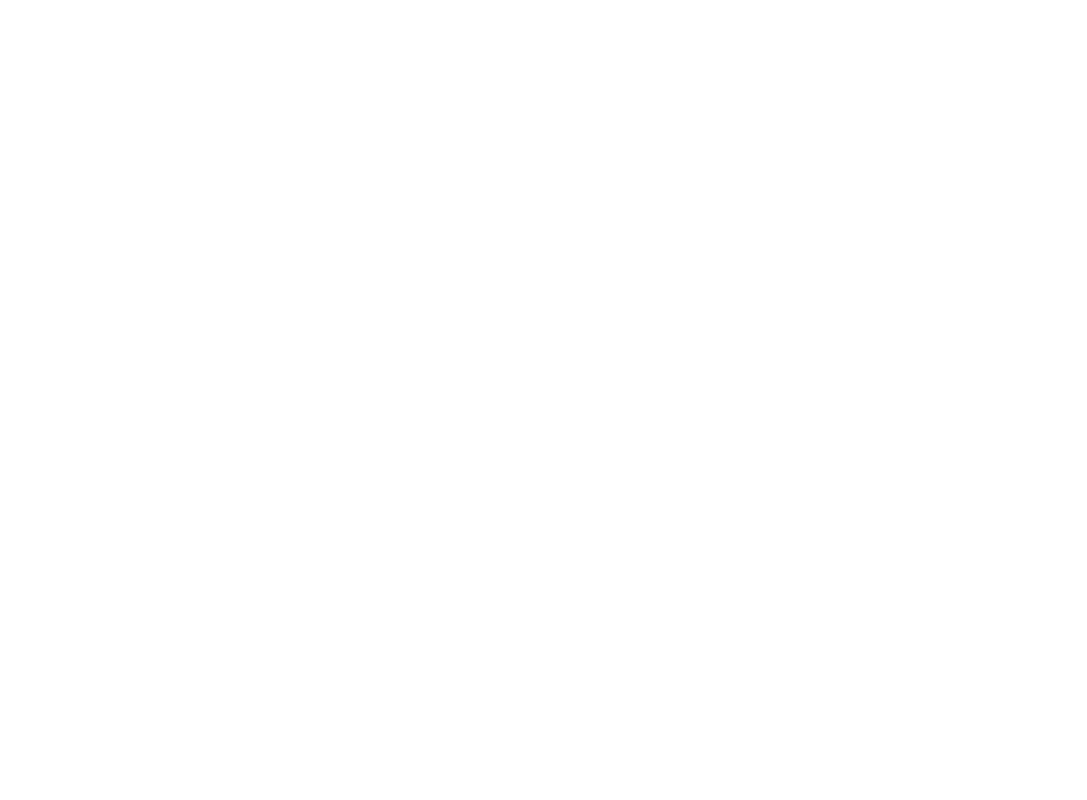
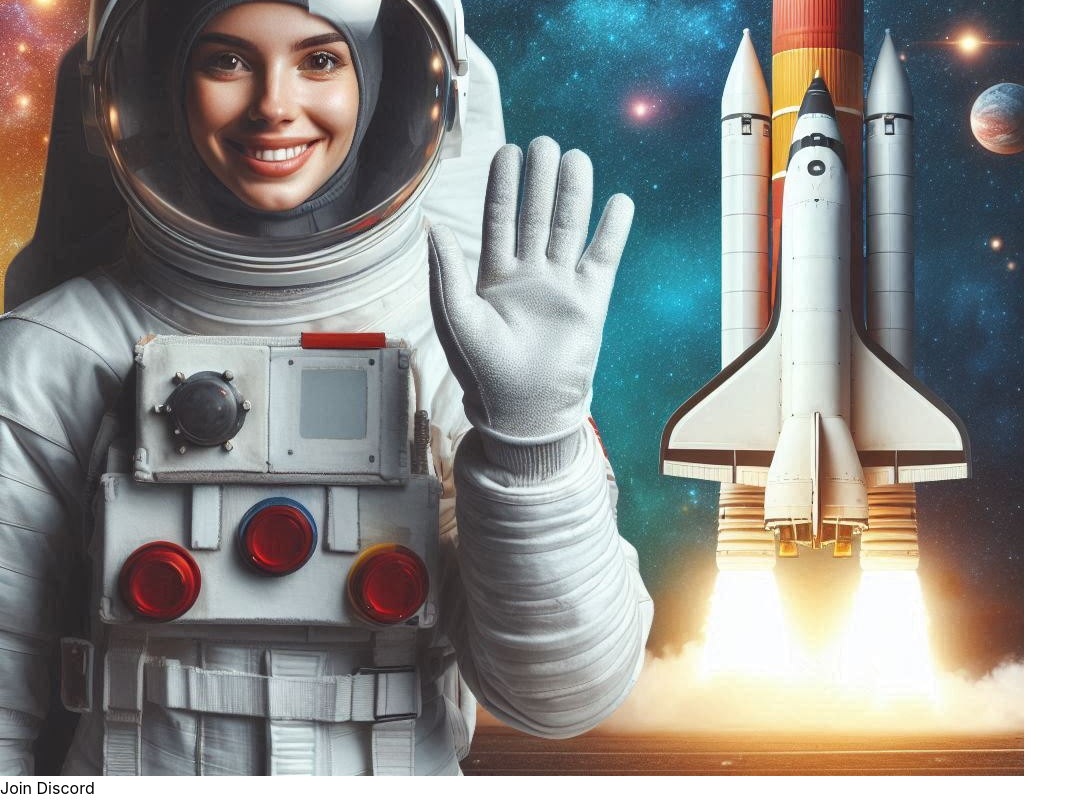
Before and after one commit to jonathanbensadoun/Dev_en_herbe, a React (Vite) app: page / in a window 1280 px wide. Shown: the part 248-1048 px from the top of the page, without its empty margins (0-1087 px from the left). Before the commit the page ends 800 px from the top, so only its background shows below. Built offline with nearby package versions, Linux system fonts and the light colour scheme.

Commit message:
create page

```diff
--- a/src/components/Home/Home.tsx
+++ b/src/components/Home/Home.tsx
@@ -2,8 +2,18 @@ import React from "react";
 
 const Home = () => {
   return (
-    <div className="bg-purple-950 text-white flex justify-center items-center h-screen">
-      <p className="text-6xl">Template React Redux Tailwind Vite</p>
+    <div className="flex flex-col justify-center items-center h-screen bg-gray-900">
+      <img
+        src="/src/assets/rocket.png"
+        alt="Placeholder Image"
+        className="w-1/2 md:w-1/4 rounded-lg"
+      />
+      <button
+        className="bg-purple-500 hover:bg-blue-700 text-white font-bold py-2 px-4 rounded-full mt-4"
+        onClick={() => (window.location.href = "https://discord.gg/ckNy9GeK")}
+      >
+        Join Discord
+      </button>
     </div>
   );
 };
```
Also changed, not shown: src/assets/rocket.png (added).
